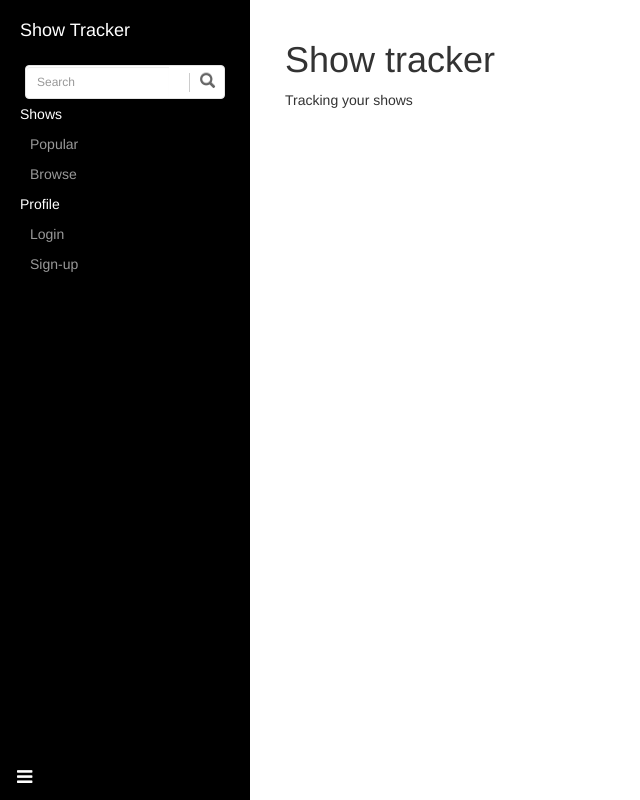
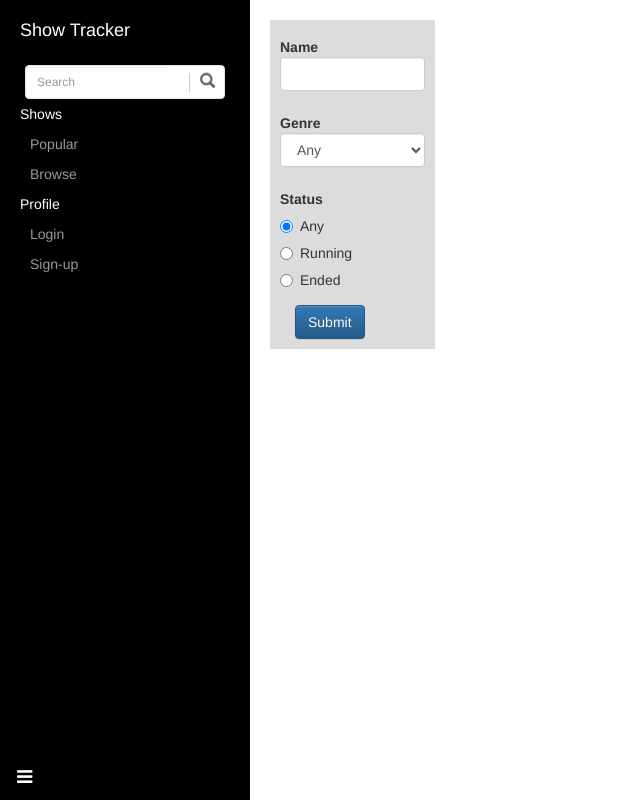
Before and after one commit to NhatL/Show-Tracker, a Django app: page /shows/browse/ in a window 1280 px wide. Shown: the whole page, without its empty margins (0-640 px from the left). Run offline with Django 3.2, Linux system fonts and the light colour scheme; some libraries are stand-ins or nearby versions.

Commit message:
working on search page

```diff
--- a/website/templates/website/base.html
+++ b/website/templates/website/base.html
@@ -36,18 +36,18 @@
                         <a>Show Tracker</a>
                     </li>
                     <li>
-                        <form action="search" method="get" accept-charset="UTF-8" >
-                            <div id="search-shows">
+                        <div id="search-shows">
+                            <form action="/shows/browse" method="get" accept-charset="UTF-8" id="search-form">
                                 <div class="input-group col-sm-12">
-                                    <input type="text" class="form-control input-sm" placeholder="Search" />
+                                    <input type="input" class="form-control input-sm" placeholder="Search" name="search" />
                                     <span class="input-group-btn">
                                         <button class="btn btn-info btn-sm" type="button">
                                             <i class="glyphicon glyphicon-search"></i>
                                         </button>
                                     </span>
                                 </div>
-                            </div>
-                        </form>
+                            </form>
+                        </div>
                     </li>
                     <li class="sidebar-mainheading">
                         Shows
@@ -92,6 +92,17 @@
             e.preventDefault();
             $("#wrapper").toggleClass("toggled");
         });
+
+        $(".input-group-btn").click(function(e) {
+            e.preventDefault();
+            console.log("SUBMIT");
+            $("#search-form").submit();
+        })
+        $(document).keypress(function (e) {
+            if (e.which == 13) {
+                $("#search-form").submit();
+            }
+        });
     </script>
     {% block extrascripts %}{% endblock %}
 </html>
--- /dev/null
+++ b/website/templates/website/browse.html
@@ -0,0 +1,45 @@
+{% extends 'website/base.html' %}
+{% load static %}
+
+{% block content %}
+    <div class="container-fluid">
+        <div class="row">
+            <div class="col-lg-2" style="background-color:#DCDCDC;">
+                <form class="form-horizontal" style="padding:10px;">
+                    <div class="form-group">
+                        <label for="name" class="control-label">Name</label>
+                        <input type="text" class="form-control" id="name" aria-describedby="basic-addon1">
+                    </div>
+                    <div class="form-group">
+                        <label for="genre" class="control-label">Genre</label>
+                        <select class="form-control" name="" id="genre">
+                            <option value="">Any</option>
+                        </select>
+                    </div>
+                    <div class="form-group">
+                        <label class="control-label">Status</label>
+                        <div class="radio">
+                            <label>
+                                <input type="radio" name="optionsRadios" id="optionsRadios1" value="option1" checked>
+                                Any
+                            </label>
+                        </div>
+                        <div class="radio">
+                            <label>
+                                <input type="radio" name="optionsRadios" id="optionsRadios3" value="option2">
+                                Running
+                            </label>
+                        </div>
+                        <div class="radio">
+                            <label>
+                                <input type="radio" name="optionsRadios" id="optionsRadios3" value="option3">
+                                Ended
+                            </label>
+                        </div>
+                    </div>
+                    <button type="button" class="btn btn-primary">Submit</button>
+                </form>
+            </div>
+        </div>
+    </div>
+{% endblock %}
--- a/website/templates/website/index.html
+++ b/website/templates/website/index.html
@@ -11,6 +11,3 @@
             </div>
         </div>
 {% endblock %}
-
-{% block extrascripts %}
-{% endblock %}
--- a/website/views.py
+++ b/website/views.py
@@ -1,39 +1,51 @@
 from django.shortcuts import render
 
-from shows.api import *
-
+from shows.models import Show
 
 def index(request):
+    print "index"
     return render(request, "website/index.html")
 
 
 def popular(request):
+    print "popular"
     return render(request, "website/index.html")
 
 
 def browse(request):
-    return render(request, "website/index.html")
+    print "Browse"
+    args = {}
+    if 'name' in request.GET:
+        print request.GET
+        args['search_string'] = request.GET['name']
+    return render(request, "website/browse.html", args)
 
 
 def unwatched(request):
+    print "Unwatched"
     return render(request, "website/index.html")
 
 
 def my_shows(request):
+    print "mine"
     return render(request, "website/index.html")
 
 
 def login(request):
+    print "login"
     return render(request, "website/index.html")
 
 
 def signup(request):
+    print "signup"
     return render(request, "website/index.html")
 
 
 def profile(request):
+    print "profile"
     return render(request, "website/index.html")
 
 
 def logout(request):
+    print "logout"
     return render(request, "website/index.html")
```
